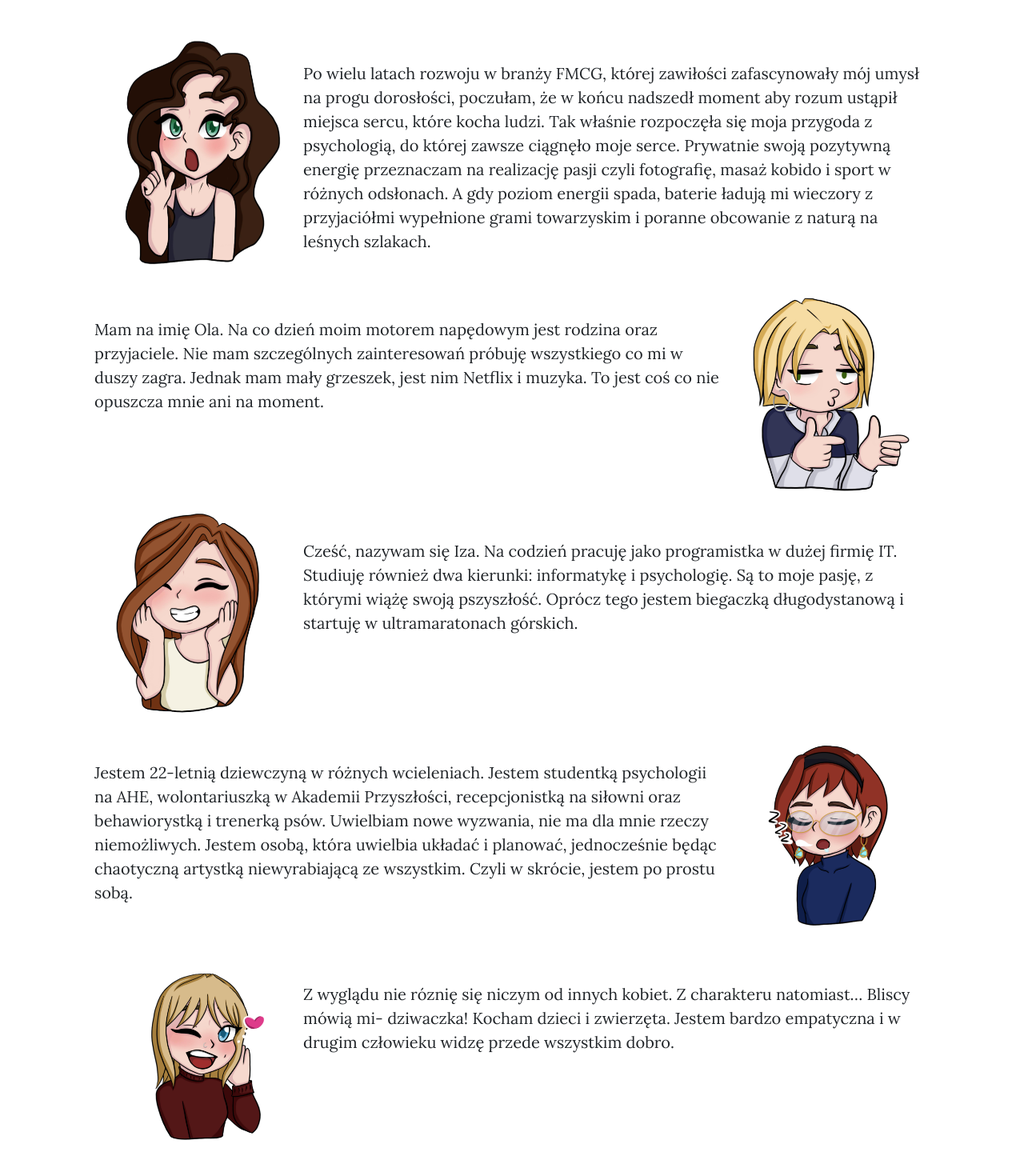
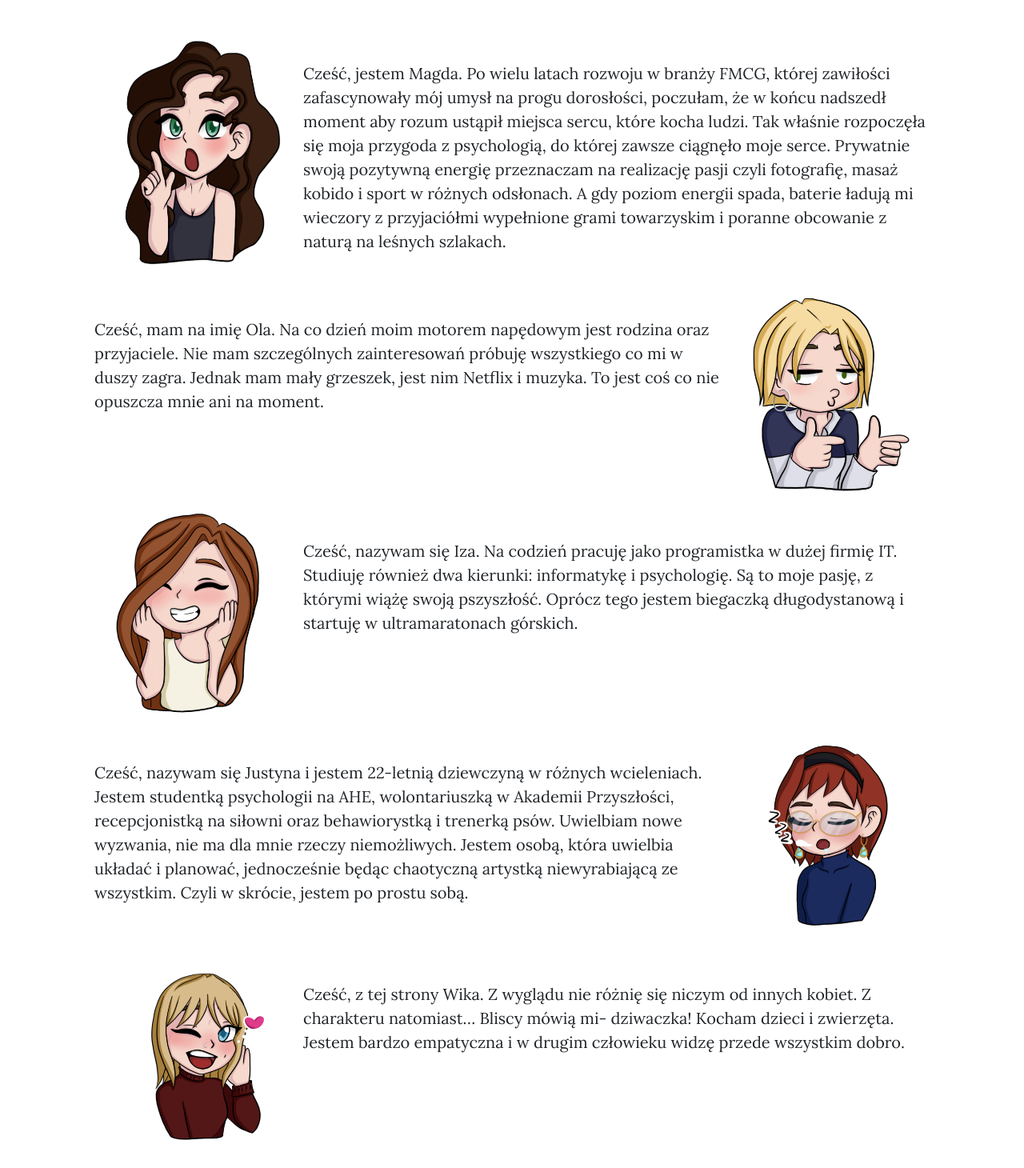
Before and after one commit to izap1205/Project-Web, a website: page about.html in a window 1280 px wide. Shown: the part 1009-2469 px from the top of the page at 80% size. Drawn offline with nearby package versions, Linux system fonts and the light colour scheme.

Commit message:
add hello

```diff
--- a/about.html
+++ b/about.html
@@ -52,13 +52,13 @@
 
                     <div class="d-flex mb-3 mt-5">
                         <img src="assets/img/magda.jpg" class="w-25">
-                        <p>Po wielu latach rozwoju w branży FMCG, której zawiłości zafascynowały mój umysł na progu dorosłości, poczułam, że w końcu nadszedł moment aby rozum ustąpił miejsca sercu, które kocha ludzi. Tak właśnie rozpoczęła się moja przygoda z psychologią, do której zawsze ciągnęło moje serce. Prywatnie swoją pozytywną energię przeznaczam na realizację pasji czyli fotografię, masaż kobido i sport w różnych odsłonach. A gdy poziom energii spada, baterie ładują mi wieczory z przyjaciółmi wypełnione grami towarzyskim i poranne obcowanie z naturą na leśnych szlakach.
+                        <p>Cześć, jestem Magda. Po wielu latach rozwoju w branży FMCG, której zawiłości zafascynowały mój umysł na progu dorosłości, poczułam, że w końcu nadszedł moment aby rozum ustąpił miejsca sercu, które kocha ludzi. Tak właśnie rozpoczęła się moja przygoda z psychologią, do której zawsze ciągnęło moje serce. Prywatnie swoją pozytywną energię przeznaczam na realizację pasji czyli fotografię, masaż kobido i sport w różnych odsłonach. A gdy poziom energii spada, baterie ładują mi wieczory z przyjaciółmi wypełnione grami towarzyskim i poranne obcowanie z naturą na leśnych szlakach.
                         </p>
                     </div>
 
                     <div class="d-flex mb-3">
                         <p>
-                            Mam na imię Ola. Na co dzień moim motorem napędowym jest rodzina oraz przyjaciele. Nie mam szczególnych zainteresowań próbuję wszystkiego co mi w duszy zagra. Jednak mam mały grzeszek, jest nim Netflix i muzyka. To jest coś co nie opuszcza mnie ani na moment.
+                            Cześć, mam na imię Ola. Na co dzień moim motorem napędowym jest rodzina oraz przyjaciele. Nie mam szczególnych zainteresowań próbuję wszystkiego co mi w duszy zagra. Jednak mam mały grzeszek, jest nim Netflix i muzyka. To jest coś co nie opuszcza mnie ani na moment.
                         </p>
                         <img src="assets/img/ola.jpg" class="w-25">
                     </div>
@@ -71,14 +71,14 @@
                     </div>
 
                     <div class="d-flex mb-3">
-                        <p>Jestem 22-letnią dziewczyną w różnych wcieleniach. Jestem studentką psychologii na AHE, wolontariuszką w Akademii Przyszłości, recepcjonistką na siłowni oraz behawiorystką i trenerką psów. Uwielbiam nowe wyzwania, nie ma dla mnie rzeczy niemożliwych. Jestem osobą, która uwielbia układać i planować, jednocześnie będąc chaotyczną artystką niewyrabiającą ze wszystkim. Czyli w skrócie, jestem po prostu sobą.</p>
+                        <p>Cześć, nazywam się Justyna i jestem 22-letnią dziewczyną w różnych wcieleniach. Jestem studentką psychologii na AHE, wolontariuszką w Akademii Przyszłości, recepcjonistką na siłowni oraz behawiorystką i trenerką psów. Uwielbiam nowe wyzwania, nie ma dla mnie rzeczy niemożliwych. Jestem osobą, która uwielbia układać i planować, jednocześnie będąc chaotyczną artystką niewyrabiającą ze wszystkim. Czyli w skrócie, jestem po prostu sobą.</p>
                         <img src="assets/img/justyna.jpg" class="w-25">
                     </div>
 
                     <div class="d-flex mb-3">
                         <img src="assets/img/wika.jpg" class="w-25">
                         <p>
-                            Z wyglądu nie róznię się niczym od innych kobiet. Z charakteru natomiast… Bliscy mówią mi- dziwaczka! Kocham dzieci i zwierzęta. Jestem bardzo empatyczna i w drugim człowieku widzę przede wszystkim dobro.
+                            Cześć, z tej strony Wika. Z wyglądu nie różnię się niczym od innych kobiet. Z charakteru natomiast… Bliscy mówią mi- dziwaczka! Kocham dzieci i zwierzęta. Jestem bardzo empatyczna i w drugim człowieku widzę przede wszystkim dobro.
                         </p>
                     </div>
 
```
